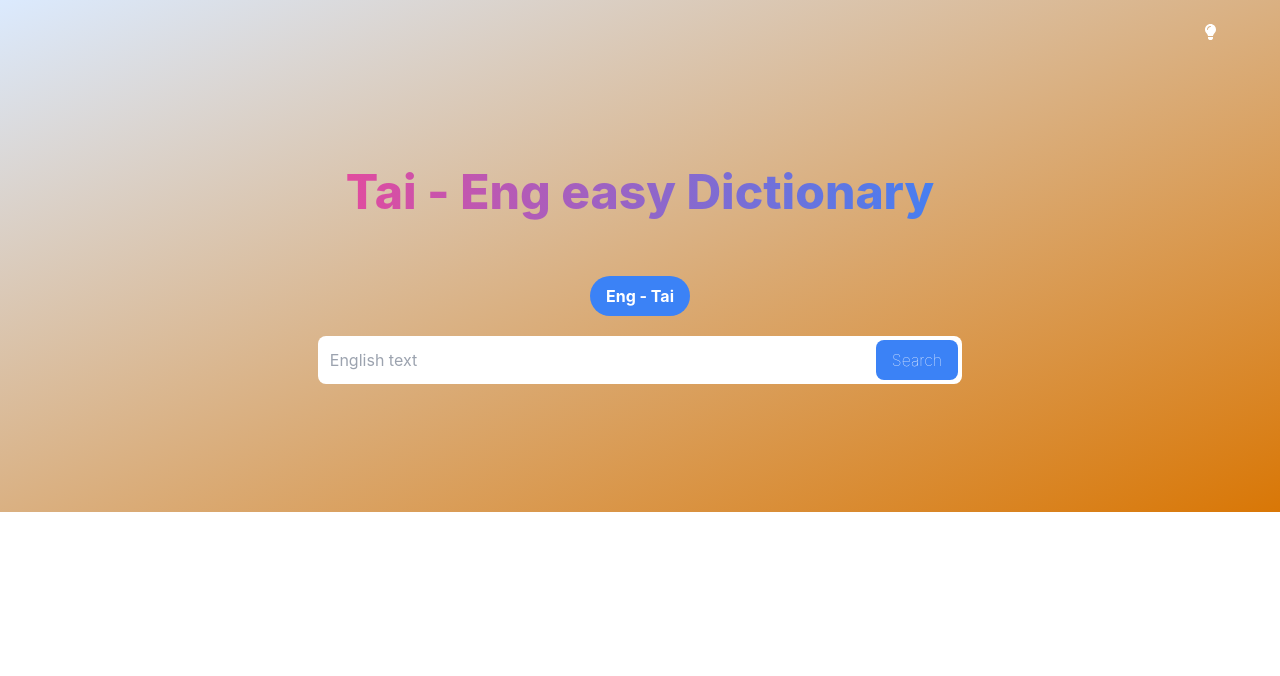
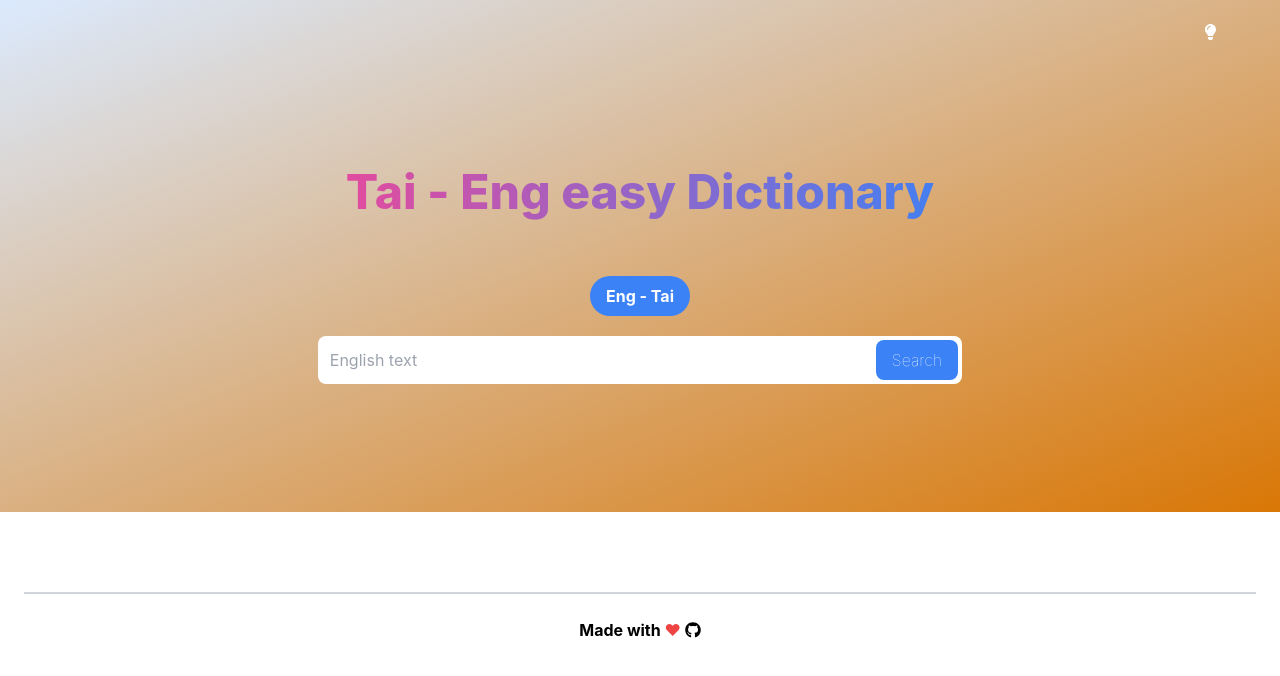
Before and after one commit to haohaaorg/tai-eng-dictionary, a Next.js app: page / in a window 1280 px wide. Shown: the top 676 px of the page. Built offline with nearby package versions, Linux system fonts and the light colour scheme.

Commit message:
add footer

```diff
--- a/src/pages/_app.tsx
+++ b/src/pages/_app.tsx
@@ -8,12 +8,14 @@ import "@fortawesome/fontawesome-svg-core/styles.css";
 config.autoAddCss = false;
 
 import NavBar from "../components/navigation/Nav";
+import Footer from "../components/footer/Footer";
 
 function MyApp({ Component, pageProps }: AppProps) {
   return (
     <ThemeProvider attribute="class">
       <NavBar />
       <Component {...pageProps} />
+      <Footer />
     </ThemeProvider>
   );
 }
```
